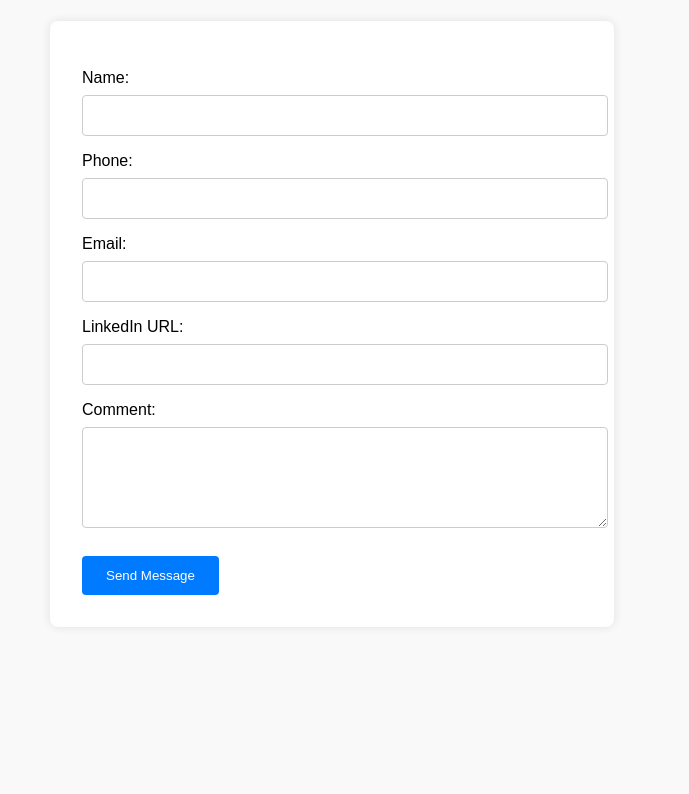
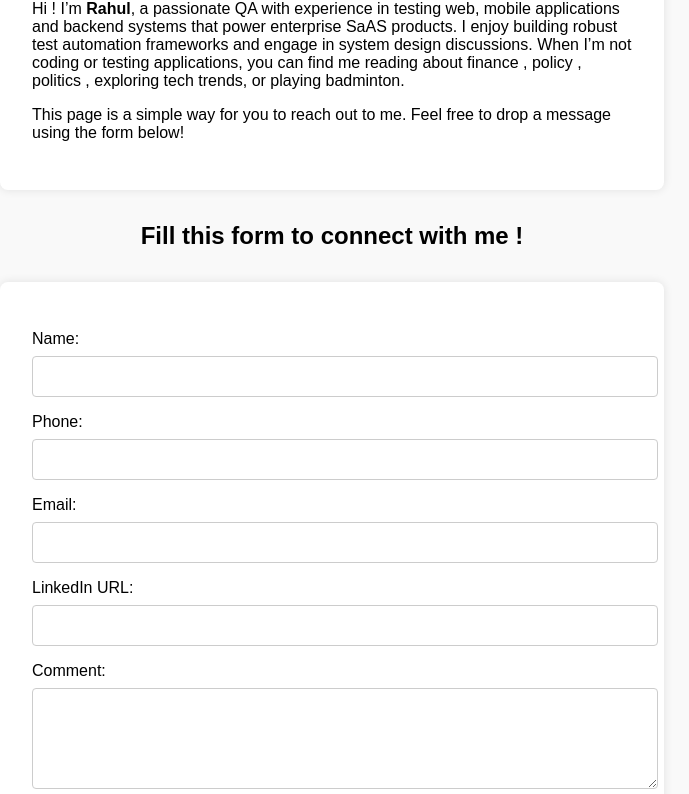
Before and after one commit to rkt7291/connect-website, a plain HTML site: page connect.html in a window 1280 px wide. Shown: the part 80-874 px from the top of the page, without its empty margins (308-997 px from the left). Before the commit the page ends 800 px from the top, so only its background shows below. Drawn offline with Linux system fonts and the light colour scheme.

Commit message:
updated content

```diff
--- a/connect.html
+++ b/connect.html
@@ -3,6 +3,16 @@
 <head>
   <meta charset="UTF-8" />
   <meta name="viewport" content="width=device-width, initial-scale=1.0"/>
+  <section style="max-width: 600px; margin: 2rem auto; background: #fff; padding: 2rem; border-radius: 8px; box-shadow: 0 0 10px rgba(0,0,0,0.1);">
+  <p>
+    Hi ! I’m <strong>Rahul</strong>, a passionate QA with experience in testing web, mobile applications and backend systems that power enterprise SaAS products.
+    I enjoy building robust test automation frameworks and engage in system design discussions.
+    When I’m not coding or testing applications, you can find me reading about finance , policy , politics ,  exploring tech trends, or playing badminton.
+  </p>
+  <p>
+    This page is a simple way for you to reach out to me. Feel free to drop a message using the form below!
+  </p>
+</section>
   <title>Connect with Rahul</title>
   <style>
     body {
@@ -12,9 +22,10 @@
     }
     h1 {
       text-align: center;
+      font-size: 24px;
     }
     form {
-      max-width: 500px;
+      max-width: 600px;
       margin: 2rem auto;
       background: white;
       padding: 2rem;
@@ -48,7 +59,7 @@
 </head>
 <body>
 
-  <h1>Contact Me</h1>
+  <h1>Fill this form to connect with me !</h1>
   <form action="https://formspree.io/f/xzzgjbvq" method="POST">
     <label for="name">Name:</label>
     <input name="Name" id="name" required>
```
